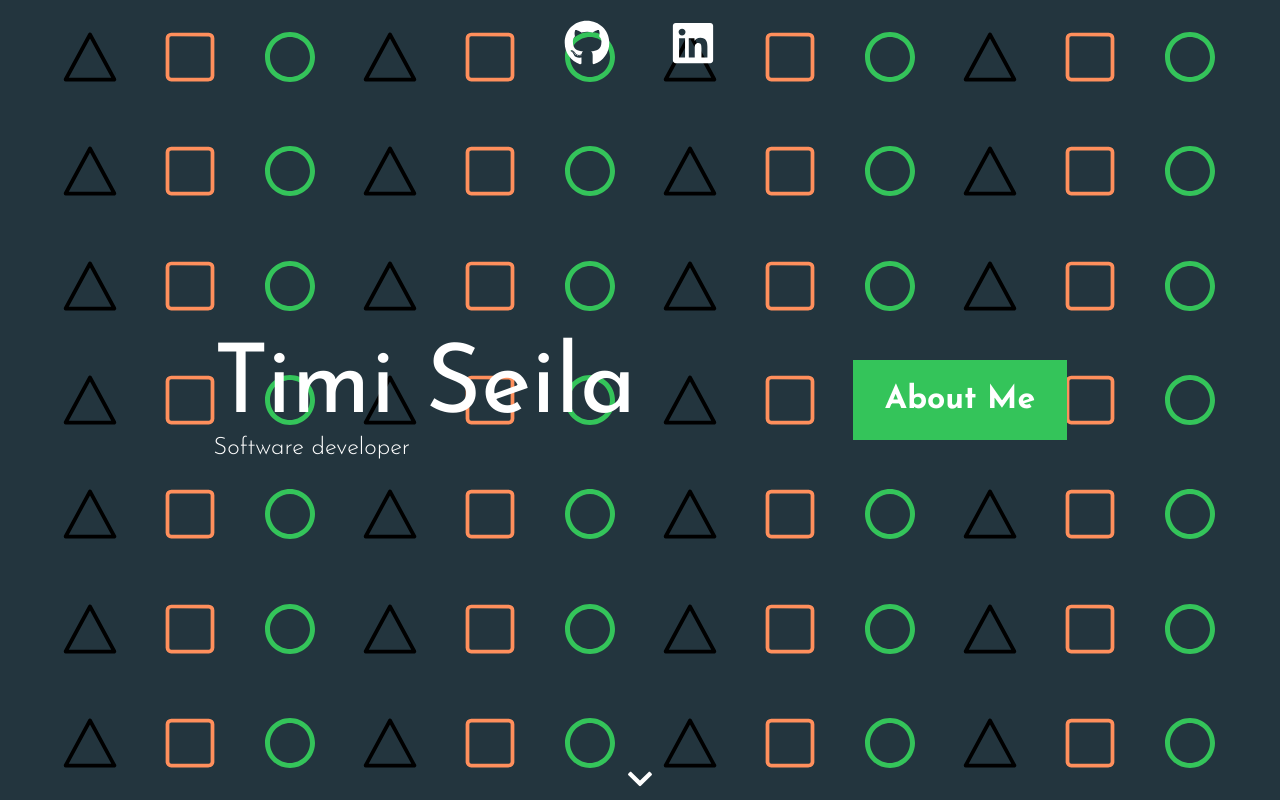
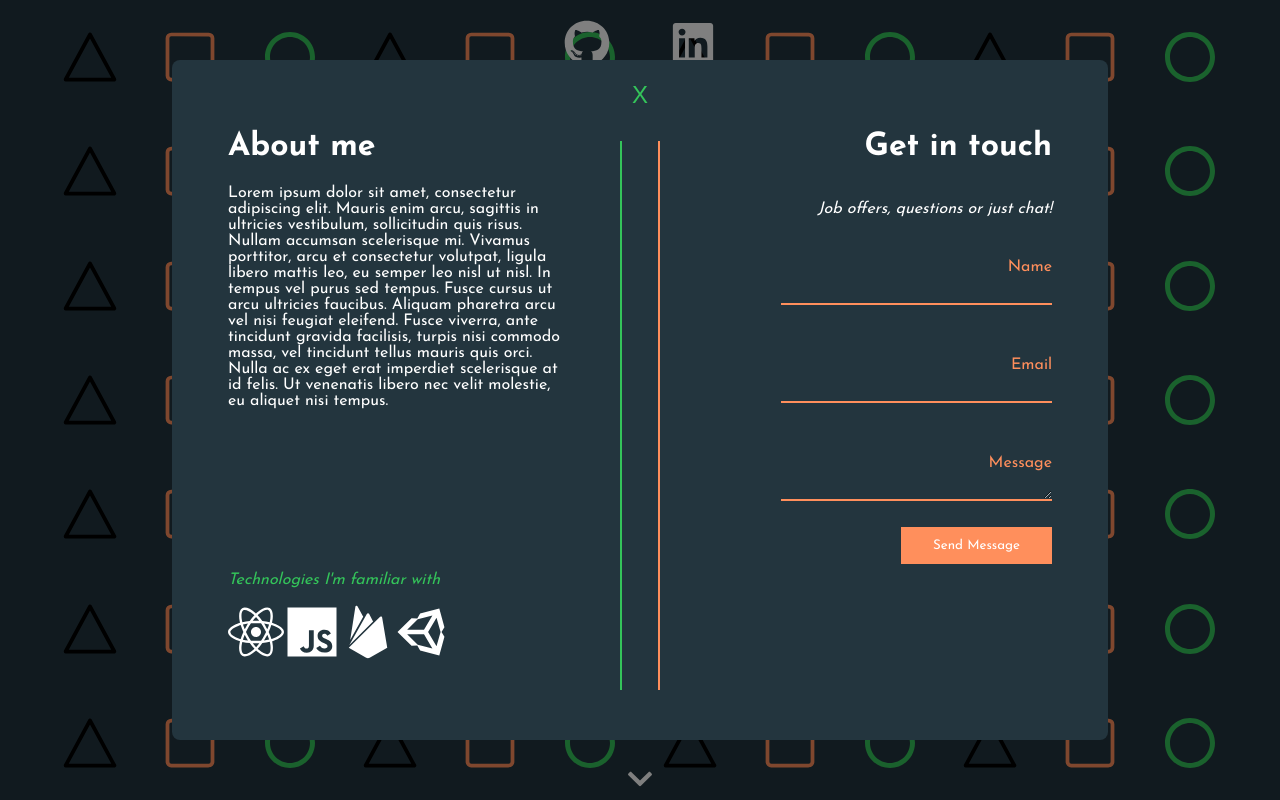
Before and after one commit to TimiSeila/portfolio, a React (Vite) app: page / in a window 1280 px wide. Both pictures are taken after a click on the button "About Me". Shown: the top 800 px of the page. Built offline with nearby package versions, Linux system fonts and the light colour scheme.

Commit message:
About me section added

```diff
--- a/package.json
+++ b/package.json
@@ -10,7 +10,9 @@
     "preview": "vite preview"
   },
   "dependencies": {
+    "@emailjs/browser": "^4.2.0",
     "@react-spring/parallax": "^9.7.3",
+    "emailjs-com": "^3.2.0",
     "react": "^18.2.0",
     "react-dom": "^18.2.0",
     "react-icons": "^4.12.0",
--- /dev/null
+++ b/src/features/AboutSection/AboutModal.css
@@ -0,0 +1,154 @@
+.modal-overlay {
+  position: fixed;
+  top: 0;
+  left: 0;
+  width: 100%;
+  height: 100%;
+  background: rgba(0, 0, 0, 0.5);
+  display: flex;
+  justify-content: center;
+  align-items: center;
+  z-index: 10;
+}
+
+.modal {
+  background: #23353e;
+  padding: 20px;
+  border-radius: 8px;
+  width: 70%;
+  height: 80%;
+  display: flex;
+  flex-direction: column;
+}
+
+.modal-close {
+  position: relative;
+  top: 0px;
+  right: 0px;
+  cursor: pointer;
+  border: none;
+  background: none;
+  color: #34c45a;
+  font-size: 24px;
+}
+
+.modal-close:hover {
+  color: #ff8f5c;
+}
+
+.modal-container {
+  display: flex;
+  width: 100%;
+  height: 100%;
+}
+
+.about-me-container {
+  width: 45%;
+  padding: 0 36px;
+  display: flex;
+  flex-direction: column;
+  justify-content: space-between;
+  margin-bottom: 56px;
+}
+
+.about-me-info-container {
+  color: white;
+}
+
+.about-me-technologies-container {
+  display: flex;
+  flex-direction: column;
+  justify-content: center;
+}
+
+.tech-info {
+  font-style: italic;
+  color: #34c45a;
+}
+
+.about-me-tech-icon {
+  color: white;
+  font-size: 56px;
+}
+
+.dividers-container {
+  width: 10%;
+  display: flex;
+  justify-content: space-around;
+  align-items: center;
+}
+
+.divider-one {
+  width: 2px;
+  background-color: #34c45a;
+  height: 90%;
+}
+
+.divider-two {
+  width: 2px;
+  background-color: #ff8f5c;
+  height: 90%;
+}
+
+.contact-me-container {
+  width: 45%;
+  padding: 0 36px;
+  display: flex;
+  flex-direction: column;
+  align-items: flex-end;
+}
+
+.contact-me-container h1 {
+  color: white;
+}
+
+.contact-me-container p {
+  color: white;
+  font-style: italic;
+}
+
+.contact-me-inputfield {
+  background: none;
+  border: none;
+  border-bottom: 2px solid #ff8f5c;
+  text-align: right;
+  color: white;
+  width: 80%;
+  vertical-align: baseline;
+  font-family: Josefin Sans;
+  font-size: 16px;
+  padding: 6px 0;
+}
+
+.contact-me-inputfield:focus {
+  outline: none;
+}
+
+.contact-me-container label {
+  color: #ff8f5c;
+  display: flex;
+  flex-direction: column;
+  align-items: flex-end;
+  width: 100%;
+  margin: 26px 0;
+}
+
+.contact-me-container form {
+  display: flex;
+  flex-direction: column;
+  width: 100%;
+  align-items: flex-end;
+}
+
+.contact-me-submit {
+  border: none;
+  background-color: #ff8f5c;
+  color: white;
+  font-family: Josefin Sans;
+  padding: 12px 32px;
+}
+
+.contact-me-submit:hover {
+  background-color: #34c45a;
+  cursor: pointer;
+}
--- /dev/null
+++ b/src/features/AboutSection/AboutModal.jsx
@@ -0,0 +1,119 @@
+import React, { useRef, useState } from "react";
+import "./AboutModal.css";
+import Technologies from "../ProjectSection/ProjectHeader/Technologies";
+import emailjs from "@emailjs/browser";
+
+const Modal = ({ isOpen, onClose }) => {
+  if (!isOpen) return null;
+
+  const form = useRef();
+  const [messageSent, setMessageSent] = useState(false);
+
+  const sendEmail = async (e) => {
+    e.preventDefault();
+
+    try {
+      await emailjs.sendForm(
+        "service_3681q3l",
+        "template_w42z98i",
+        form.current,
+        {
+          publicKey: "9xXTDVqww8lkgHFYh",
+        }
+      );
+      setMessageSent(true);
+      form.current.reset();
+    } catch (err) {
+      console.error(err);
+    }
+  };
+
+  return (
+    <div className="modal-overlay">
+      <div className="modal">
+        <button className="modal-close" onClick={onClose}>
+          X
+        </button>
+        <div className="modal-container">
+          <div className="about-me-container">
+            <div className="about-me-info-container">
+              <h1>About me</h1>
+              <p>
+                Lorem ipsum dolor sit amet, consectetur adipiscing elit. Mauris
+                enim arcu, sagittis in ultricies vestibulum, sollicitudin quis
+                risus. Nullam accumsan scelerisque mi. Vivamus porttitor, arcu
+                et consectetur volutpat, ligula libero mattis leo, eu semper leo
+                nisl ut nisl. In tempus vel purus sed tempus. Fusce cursus ut
+                arcu ultricies faucibus. Aliquam pharetra arcu vel nisi feugiat
+                eleifend. Fusce viverra, ante tincidunt gravida facilisis,
+                turpis nisi commodo massa, vel tincidunt tellus mauris quis
+                orci. Nulla ac ex eget erat imperdiet scelerisque at id felis.
+                Ut venenatis libero nec velit molestie, eu aliquet nisi tempus.
+              </p>
+            </div>
+            <div className="about-me-technologies-container">
+              <p className="tech-info">Technologies I'm familiar with</p>
+              <Technologies
+                technologies={["react", "javascript", "firebase", "unity"]}
+                nameForClass="about-me-tech-icon"
+              />
+            </div>
+          </div>
+          <div className="dividers-container">
+            <div className="divider-one"></div>
+            <div className="divider-two"></div>
+          </div>
+          <div className="contact-me-container">
+            <h1>Get in touch</h1>
+            <p>Job offers, questions or just chat!</p>
+            <form ref={form} onSubmit={sendEmail}>
+              <label>
+                Name
+                <input
+                  className="contact-me-inputfield"
+                  autoComplete="off"
+                  type="text"
+                  name="name"
+                />
+              </label>
+              <label>
+                Email
+                <input
+                  className="contact-me-inputfield"
+                  autoComplete="off"
+                  type="text"
+                  name="email"
+                />
+              </label>
+              <label>
+                Message
+                <textarea
+                  className="contact-me-inputfield"
+                  autoComplete="off"
+                  type="text"
+                  name="message"
+                  rows="1"
+                  style={{
+                    boxSizing: "border-box",
+                    minWidth: "80%",
+                    maxWidth: "80%",
+                    minHeight: "30px",
+                    maxHeight: "180px",
+                  }}
+                />
+              </label>
+              <input
+                type="submit"
+                value="Send Message"
+                className="contact-me-submit"
+              />
+            </form>
+            {messageSent ? <p>Message sent successfully!</p> : null}
+          </div>
+        </div>
+      </div>
+    </div>
+  );
+};
+
+export default Modal;
--- a/src/features/HomeSection/HomeSection.jsx
+++ b/src/features/HomeSection/HomeSection.jsx
@@ -1,10 +1,21 @@
-import React, { useEffect } from "react";
+import React, { useEffect, useState } from "react";
 import { FaChevronDown, FaGithub, FaLinkedin } from "react-icons/fa";
 import { IoTriangleOutline, IoSquareOutline } from "react-icons/io5";
 import { MdOutlineCircle } from "react-icons/md";
 import "./HomeSection.css";
+import Modal from "../AboutSection/AboutModal";
 
 const HomeSection = () => {
+  const [aboutModalOpen, setAboutModalOpen] = useState(false);
+
+  const openModal = () => {
+    setAboutModalOpen(true);
+  };
+
+  const closeModal = () => {
+    setAboutModalOpen(false);
+  };
+
   const redirect = (url) => {
     window.open(url, "_blank");
   };
@@ -83,12 +94,15 @@ const HomeSection = () => {
           <p className="homesection-header-desc">Software developer</p>
         </div>
         <div className="homesection-about-button-container">
-          <button className="homesection-about-button">About Me</button>
+          <button className="homesection-about-button" onClick={openModal}>
+            About Me
+          </button>
         </div>
         <div className="homesection-chevron-container">
           <FaChevronDown className="homesection-chevron" />
         </div>
       </div>
+      <Modal isOpen={aboutModalOpen} onClose={closeModal} />
     </>
   );
 };
--- a/src/features/ProjectSection/ProjectHeader/ProjectSection.css
+++ b/src/features/ProjectSection/ProjectHeader/ProjectSection.css
@@ -82,6 +82,15 @@
   background-color: #ff8f5c;
 }
 
+.source-link {
+  color: #34c45a;
+  cursor: pointer;
+}
+
+.source-link:hover {
+  color: #ff8f5c;
+}
+
 .tech-icon {
   padding-top: 40px;
   font-size: 50px;
--- a/src/features/ProjectSection/ProjectHeader/ProjectSection.jsx
+++ b/src/features/ProjectSection/ProjectHeader/ProjectSection.jsx
@@ -29,7 +29,10 @@ const ProjectSection = ({ projectInfo }) => {
               <p>{projectInfo.desc}</p>
             </div>
             <div>
-              <Technologies technologies={projectInfo.technologies} />
+              <Technologies
+                technologies={projectInfo.technologies}
+                nameForClass="tech-icon"
+              />
             </div>
           </div>
         </div>
@@ -41,6 +44,9 @@ const ProjectSection = ({ projectInfo }) => {
             Try Demo!
           </button>
         ) : null}
+        <p className="source-link" onClick={() => redirect(projectInfo.github)}>
+          See source code here!
+        </p>
       </div>
     </>
   );
--- a/src/features/ProjectSection/ProjectHeader/Technologies.jsx
+++ b/src/features/ProjectSection/ProjectHeader/Technologies.jsx
@@ -2,12 +2,14 @@ import React from "react";
 import { FaReact } from "react-icons/fa";
 import { IoLogoJavascript } from "react-icons/io5";
 import { IoLogoFirebase } from "react-icons/io5";
+import { FaUnity } from "react-icons/fa";
 
-const Technologies = ({ technologies }) => {
+const Technologies = ({ technologies, nameForClass }) => {
   const iconComponents = {
-    react: <FaReact className="tech-icon" />,
-    javascript: <IoLogoJavascript className="tech-icon" />,
-    firebase: <IoLogoFirebase className="tech-icon" />,
+    react: <FaReact className={nameForClass} />,
+    javascript: <IoLogoJavascript className={nameForClass} />,
+    firebase: <IoLogoFirebase className={nameForClass} />,
+    unity: <FaUnity className={nameForClass} />,
   };
 
   const filteredTechnologies = Object.keys(iconComponents).filter((tech) =>
--- a/src/projects/projectInfos.js
+++ b/src/projects/projectInfos.js
@@ -8,6 +8,7 @@ export const gestureControlProjectInfo = {
   type: "Web development",
   desc: "This project showcases a site with gesture controls and hand recognition. Effortlessly select and move boxes with intuitive hand gestures, redefining digital navigation for a seamless and engaging experience.",
   demo: "https://meek-elf-fe4720.netlify.app/",
+  github: "https://github.com/TimiSeila/HandDetect_JS",
   technologies: ["react", "javascript"],
 };
 
@@ -17,5 +18,6 @@ export const toDoAppProjectInfo = {
   header: "ToDo",
   type: "Mobile development",
   desc: "ToDo is a sleek and intuitive todo app designed to simplify your daily life by helping you organize and prioritize your tasks effortlessly. With a user-friendly interface, ToDo allows you to create and check off tasks with just a few taps, ensuring you stay on top of your responsibilities.",
+  github: "https://github.com/TimiSeila/ToDo_App",
   technologies: ["react", "javascript", "firebase"],
 };
```
Also changed, not shown: 1 other file (tests, documents, lock files or other folders).
